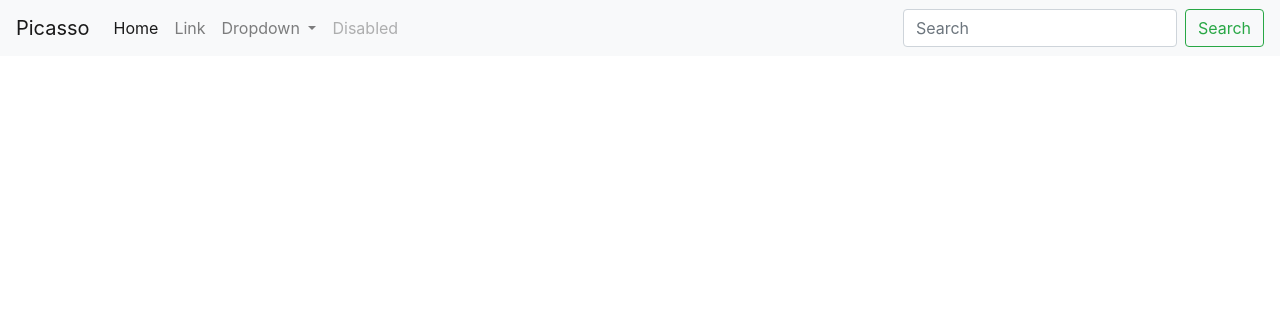
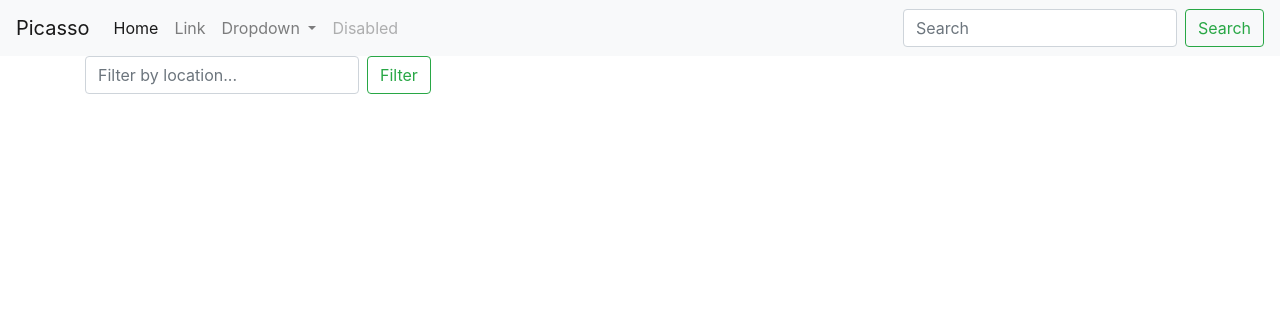
Before and after one commit to Sundaybrian/Picasso, a Django app: template gallery/templates/all-canvas/base.html in a window 1280 px wide. Shown: the top 316 px of the page. Run offline with Django 3.2, Linux system fonts and the light colour scheme; the template is opened without the code that fills it, so the values that code supplies are empty; some libraries are stand-ins or nearby versions.

Commit message:
add a form to the basehtml for filtering by location

```diff
--- a/gallery/templates/all-canvas/base.html
+++ b/gallery/templates/all-canvas/base.html
@@ -23,6 +23,12 @@
     {% include 'navbar.html'%}
     <div class="container">
         {% block content %}
+        <!-- filter by location -->
+        <form class="form-inline my-2 my-lg-0" role="search" action="{% url 'filter_by_location' %}">
+            <input class="form-control mr-sm-2" type="search" placeholder="Filter by location..." aria-label="Search" name="location">
+            <button class="btn btn-outline-success my-2 my-sm-0" type="submit">Filter</button>
+          </form>
+        <!-- filter by location -->
 
 
         {% endblock content %}
--- a/gallery/templates/all-canvas/picasso_home.html
+++ b/gallery/templates/all-canvas/picasso_home.html
@@ -2,6 +2,7 @@
 {% block content %}
 
 <h1>Welcome to picassooo home</h1>
+
 
   <!-- Looping through photos   -->
   {% for pic in photos %}
```
